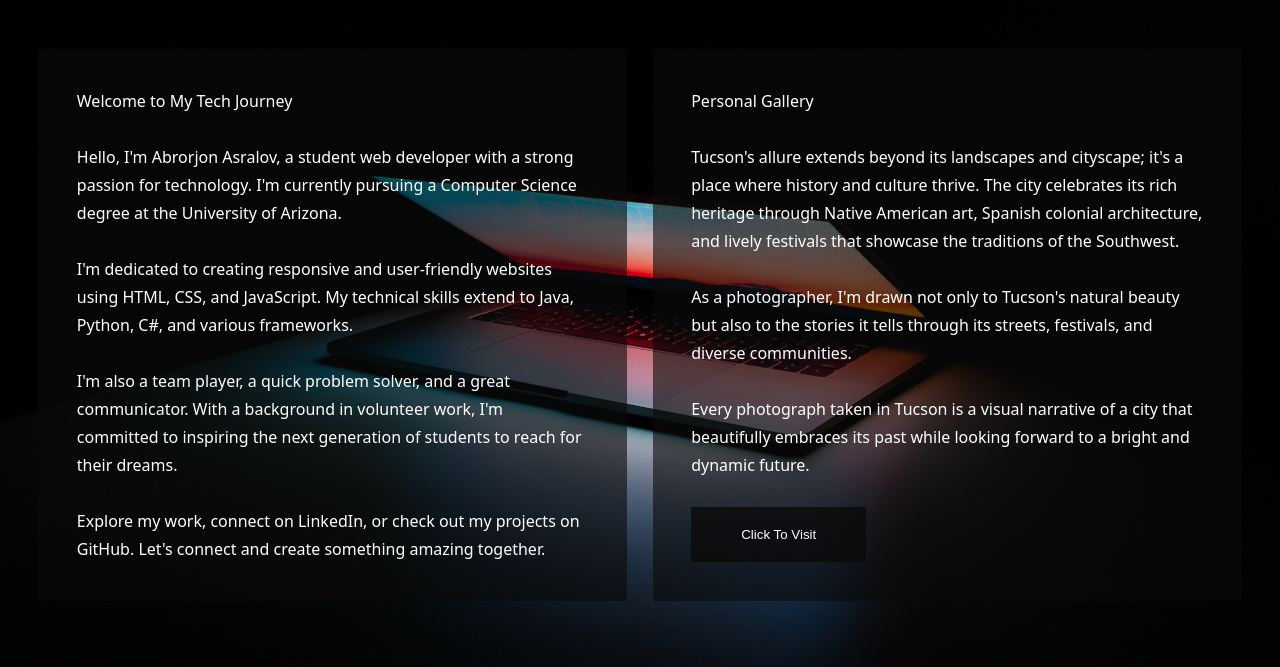
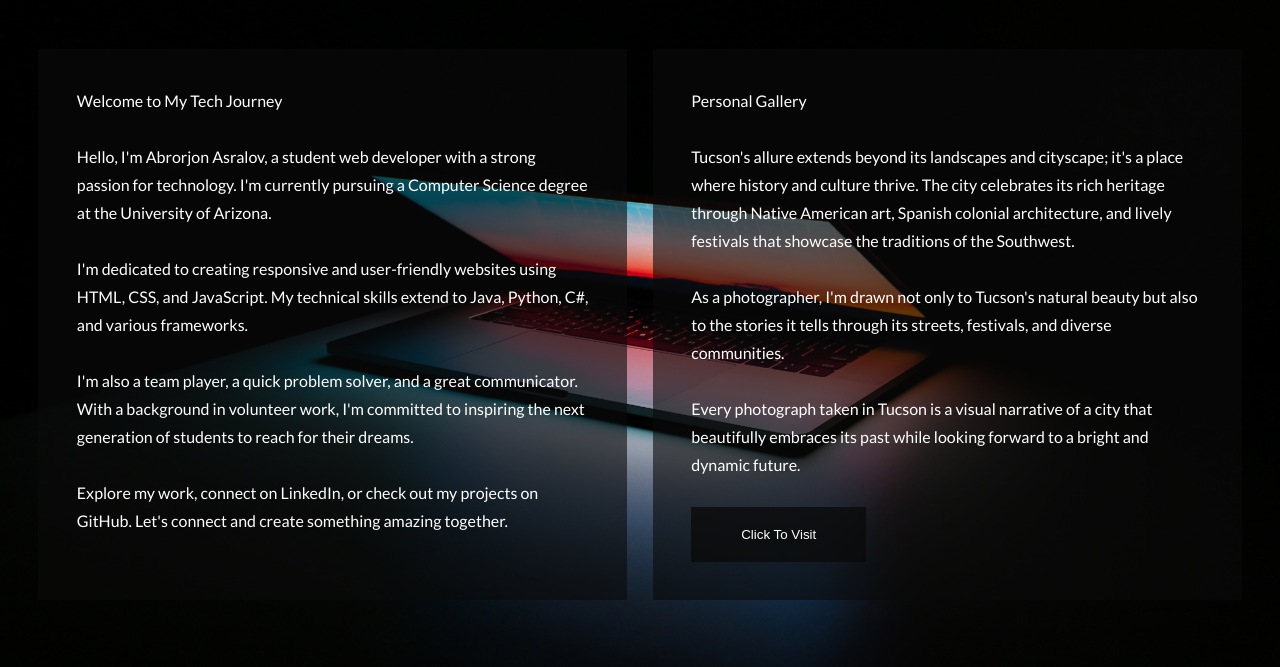
Before and after one commit to asralov/my_portfolio, a website: page portfolio/public/index.html in a window 1280 px wide. Shown: the part 133-800 px from the top of the page. Drawn offline with Linux system fonts and the light colour scheme.

```diff
--- a/portfolio/public/index.html
+++ b/portfolio/public/index.html
@@ -4,6 +4,7 @@
     <meta charset="UTF-8" />
     <meta name="viewport" content="width=device-width, initial-scale=1.0" />
     <link rel="stylesheet" href="./src/index.css" />
+    <link href='https://fonts.googleapis.com/css?family=Lato:400,700' rel='stylesheet' type='text/css'>
     <link rel="stylesheet" href="https://cdnjs.cloudflare.com/ajax/libs/font-awesome/5.15.3/css/all.min.css"/>
     <title>Abrorjon Asralov</title>
   </head>
--- a/portfolio/public/src/index.css
+++ b/portfolio/public/src/index.css
@@ -6,7 +6,7 @@
   background-size: cover;
   background-attachment: fixed;
   color: #fff;
-  font-family: system-ui, -apple-system, BlinkMacSystemFont, 'Segoe UI', Roboto, Oxygen, Ubuntu, Cantarell, 'Open Sans', 'Helvetica Neue', sans-serif;
+  font-family: 'Lato', sans-serif;
 }
 
 #navbar {
```
